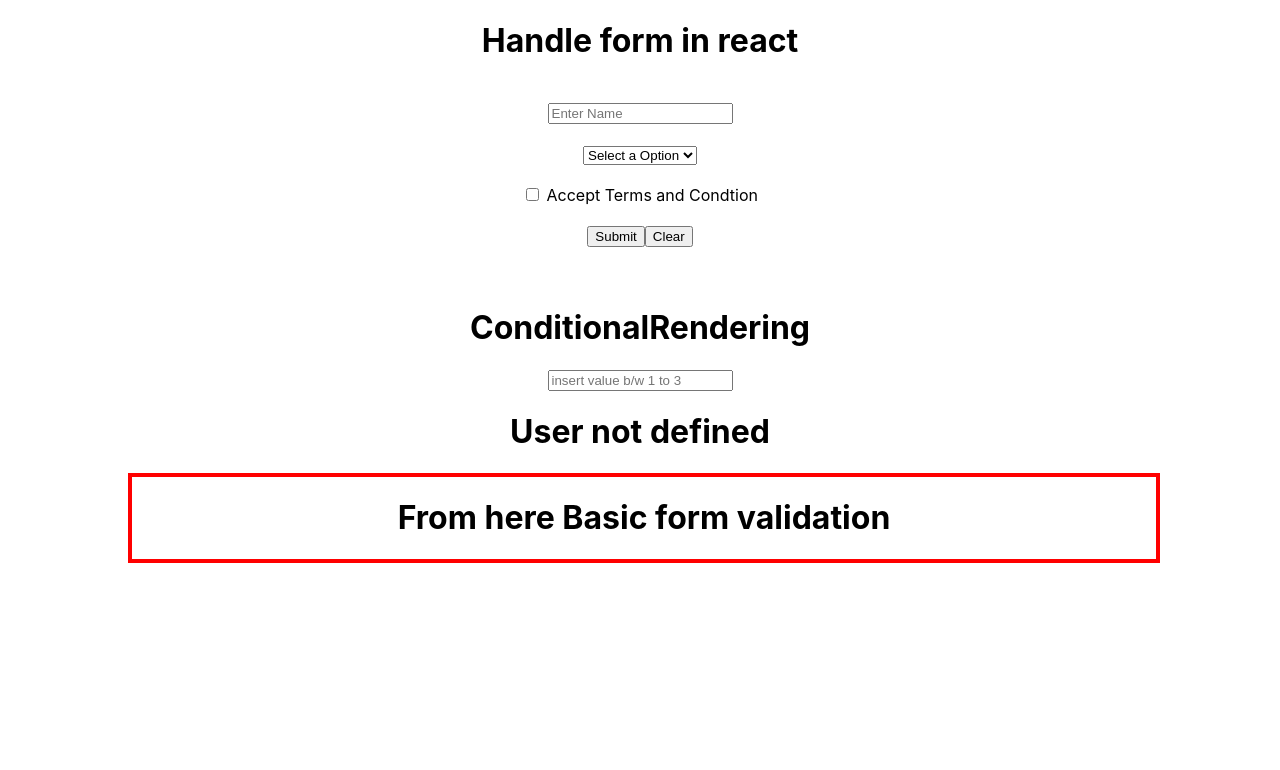
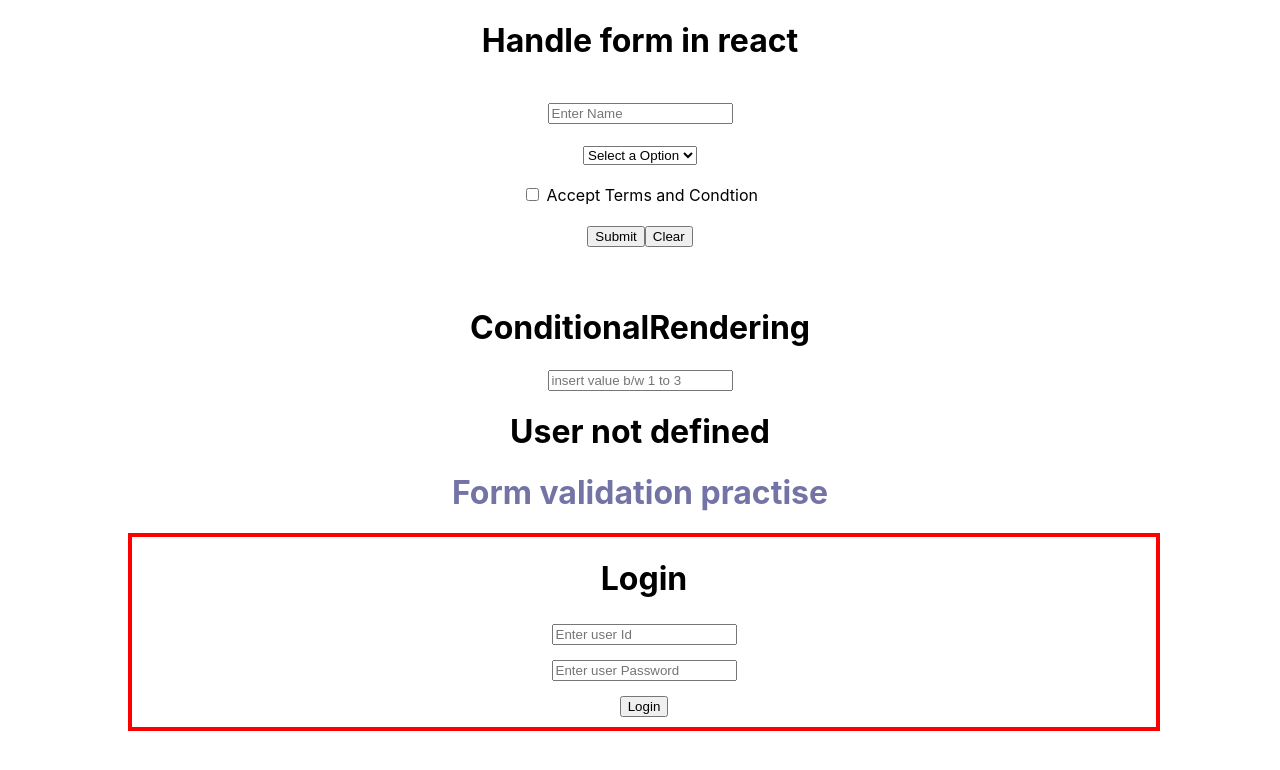
Before and after one commit to surendra960/Basic_form, a React (Create React App) app: page / in a window 1280 px wide. Shown: the top 770 px of the page. Built offline with nearby package versions, Linux system fonts and the light colour scheme.

Commit message:
Change in validation

```diff
--- a/src/App.css
+++ b/src/App.css
@@ -36,6 +36,9 @@
     transform: rotate(360deg);
   }
 }
+.formHeading{
+  color: rgb(115, 115, 166);
+}
 
 .box{
   height: 100%;
@@ -44,3 +47,8 @@
   ;
   border: solid red 4px;
 }
+
+.inputs{
+  margin-top: 5px;
+  margin-bottom: 10px;
+}
--- a/src/BasicFormValidatio.js
+++ b/src/BasicFormValidatio.js
@@ -1,10 +1,65 @@
-import React from "react";
+import React, { useState } from "react";
 
 function BasicFormValidatio() {
+
+    const [user, setUser] = useState("");
+    const [Password,setPassword] = useState("");
+    const [userErr, setUserErr] = useState(false)
+    const [passErr, setPassErr] = useState(false)
+
+    function loginHandle(e){
+        if(user.length<3 || Password.length<3){
+            alert('Please put correct values');
+        }
+        else{
+            alert("all good");
+        }
+        e.preventDefault();
+    }
+
+    function userHandler(e){
+        let item = e.target.value;
+        if(item.length <3){
+            setUserErr(true);
+            // console.warn("invalid");
+        }
+        else{
+            setUserErr(false);
+        }
+        // console.warn(e.target.value.length);
+        setUser(item);
+    }
+    function passwordHandler(e){
+        let item = e.target.value;
+        if(item.length <3){
+            setPassErr(true);
+            // console.warn("invalid");
+        }
+        else{
+            setPassErr(false);
+        }
+        // console.warn(e.target.value.length);
+        setPassword(item)
+    }
+
   return (
     <div>
+        <h1 className="formHeading">Form validation practise</h1>
       <div className="box">
-        <h1>From here Basic form validation</h1>
+        <h1>Login</h1>
+        <form onSubmit={loginHandle }>
+          <div>
+            <input className="inputs" type="text" placeholder="Enter user Id" onChange={userHandler}/>{userErr?<span>User Not valid</span>:""}
+          </div>
+          <div>
+            <input
+              className="inputs"
+              type="password"
+              placeholder="Enter user Password" onChange={passwordHandler}
+            />{passErr?<span>User Not valid</span>:""}
+          </div>
+          <button className="inputs" type="submit">Login</button>
+        </form>
       </div>
     </div>
   );
```
